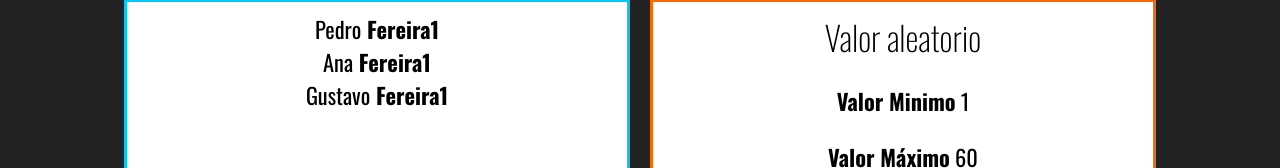
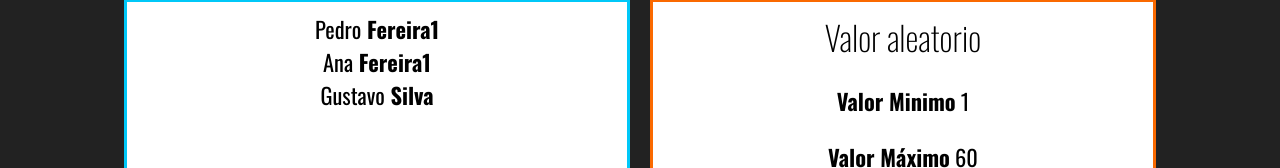
Before and after one commit to lucasg13info/curso-react, a React (Create React App) app in the folder fundamentos-react/: page / in a window 1280 px wide. Shown: the part 180-348 px from the top of the page. Built offline with nearby package versions, Linux system fonts and the light colour scheme.

Commit message:
Criando o componente com filho e passando nomes como parametro do componente pai para o filho com spred

```diff
--- a/fundamentos-react/src/components/basicos/Familia.jsx
+++ b/fundamentos-react/src/components/basicos/Familia.jsx
@@ -6,7 +6,7 @@ export default props => {
         <div>
             <FamiliaMembro nome="Pedro" sobrenome={props.sobrenome}/>
             <FamiliaMembro nome ="Ana" {...props}/>
-            <FamiliaMembro nome="Gustavo" sobrenome={props.sobrenome}/>
+            <FamiliaMembro nome="Gustavo" sobrenome="Silva"/>
         </div>
     )
 }
```
